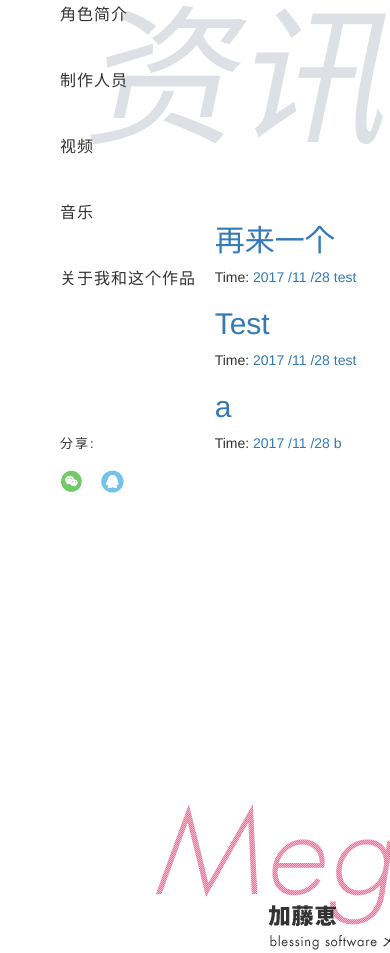
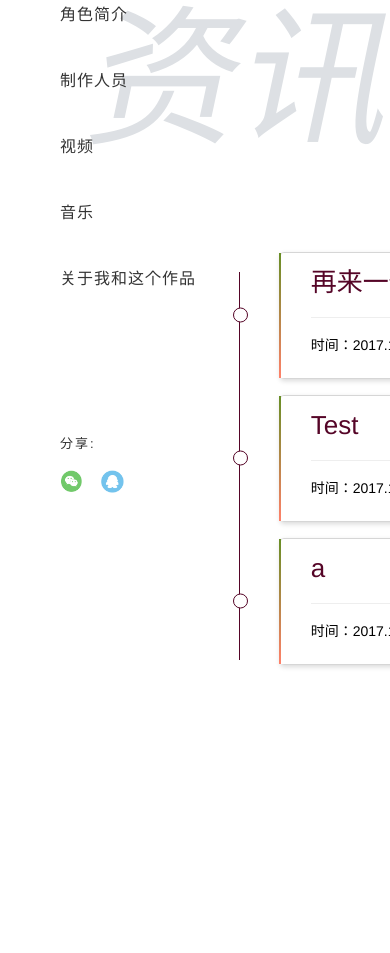
Before and after one commit to TomLao/my_blog, a Django app: page /archives/ in a window 390 px wide; the page is wider, and only the part inside the window is pictured. Shown: the top 953 px of that part. Run offline with Django 3.2, Linux system fonts and the light colour scheme; data comes from the database, SQL or seed files in the repository; some libraries are stand-ins or nearby versions.

Commit message:
添加归档显示

```diff
--- a/article/static/css/news.css
+++ b/article/static/css/news.css
@@ -171,12 +171,12 @@ a:hover,a:focus{
 }
 .l-news-side .information {
     margin-bottom: 55px;
-    font-weight: 300;
+    font-weight: 400;
     line-height: 16px;
     letter-spacing: 0.5px;
 }
 .l-news-side > p {
-    font-size: 10px;
+    font-size: 13px;
     font-style: italic;
 }
 
--- a/article/static/js/news.js
+++ b/article/static/js/news.js
@@ -1,3 +1,7 @@
+//第一个手风琴展开
+$(".panel-collapse:first").addClass("in");
+
+
 // =======================================================
 //     回到顶部普通版
 // =======================================================
--- a/templates/archives.html
+++ b/templates/archives.html
@@ -1,17 +1,57 @@
+<!--
+=====================================================
+归档，显示时间
+=====================================================
+-->
+
 {% extends "base.html" %}
+{% load custom_markdown %}
+{% block content %}
+<div class="jq22-container">
+    <div class="demo">
+        <div class="container">
+            <div class="row">
+                <div class="col-md-11">
+                    <div class="panel-group" id="accordion" role="tablist" aria-multiselectable="true">
+                        <!--<section>放这里不会可以同时开着两个手风琴-->
+                        <!--在主页循环显示文章，在article/views。py中设置了post_list为5条一页-->
+                        <section>
+                            {% for post in post_list %}
+                            <div class="panel panel-default">
+                                <div class="panel-heading" role="tab" id="heading{{post.id}}">
+                                    <h4 class="panel-title">
+                                        <a role="button" data-toggle="collapse" data-parent="#accordion" href="#collapse{{post.id}}" aria-expanded="true" aria-controls="collapse{{post.id}}">
 
-{% block content %}
-<div class="posts">
-    {% for post in post_list %}
-        <section class="post">
-            <header class="post-header">
-                <h2 class="post-title"><a href="{% url "detail" id=post.id %}">{{ post.title }}</a></h2>
+                                            {{ post.title }}<hr>
+                                            <p class="short-intro">
+                                                时间：{{ post.date_time |date:"Y.m.d"}}&nbsp;&nbsp;&nbsp;&nbsp;分类于：{{ post.category }}<!--归档显示时间和分类-->
+                                            </p>
 
-                    <p class="post-meta">
-                        Time:  <a class="post-author" href="#">{{ post.date_time |date:"Y /m /d"}}</a> <a class="post-category post-category-js" href="{% url "search_tag" tag=post.category %}">{{ post.category }}</a>
-                    </p>
-            </header>
-        </section>
-    {% endfor %}
-</div><!-- /.blog-post -->
+                                        </a>
+                                    </h4>
+                                </div>
+                                <div id="collapse{{post.id}}" class="panel-collapse collapse" role="tabpanel" aria-labelledby="heading{{post.id}}">
+                                    <div class="panel-body">
+                                        <!--更新日期块-->
+                                        <div class="l-news-side">
+                                            <p class="news-date">{{ post.date_time |date:"Y.m.d"}}</p>
+                                            <p class="pcv information">分类于：{{ post.category }}</p>
+                                        </div>
+                                        <div class="col-md-offset-3">
+                                            <p>
+                                                {{ post.content|custom_markdown }}
+                                            </p>
+                                        </div>
+                                    </div>
+                                </div>
+                            </div>
+                            {% endfor %}
+                        </section>
+                    </div>
+                </div>
+            </div>
+        </div>
+    </div>
+</div>
+
 {% endblock %}
--- a/templates/base.html
+++ b/templates/base.html
@@ -26,7 +26,7 @@
                 <nav class="side-global-menu">
                     <ul>
                         <li class="news"><a href="index.html">资讯简报 <span class="side-news-update">02.14</span> </a></li>
-                        <li class="schedule"><a href="schedule.html">播送时刻表</a></li>
+                        <li class="schedule"><a href="/archives/">归档</a></li>
                         <li class="character"><a href="/static/character.html">角色简介</a></li>
                         <li class="staff"><a href="staff.html">制作人员</a></li>
                         <li class="moive"><a href="moive.html">视频</a></li>
@@ -112,11 +112,7 @@
 </div>
 
 <script src="/static/js/index.js"></script>
-<script src="/static/js/news.js"></script>
-<script type="text/javascript">
-    //第一个手风琴展开
-    $(".panel-collapse:first").addClass("in");
-</script>
+
 <!--<script type="text/javascript" src="https://cdn.bootcss.com/canvas-nest.js/1.0.1/canvas-nest.min.js"></script>　　-->
 
 </body>
--- a/templates/home.html
+++ b/templates/home.html
@@ -35,7 +35,7 @@
                                         <!--更新日期块-->
                                         <div class="l-news-side">
                                             <p class="news-date">{{ post.date_time |date:"Y.m.d"}}</p>
-                                            <p class="pcv information">{{ post.category }}</p>
+                                            <p class="pcv information">分类于：{{ post.category }}</p>
                                         </div>
                                         <div class="col-md-offset-3">
                                             <p>
@@ -53,4 +53,6 @@
         </div>
     </div>
 </div>
+<script src="/static/js/news.js"></script>
+
 {% endblock %}
```
Also changed, not shown: templates/_archives.html (added, +17 -0 lines).
